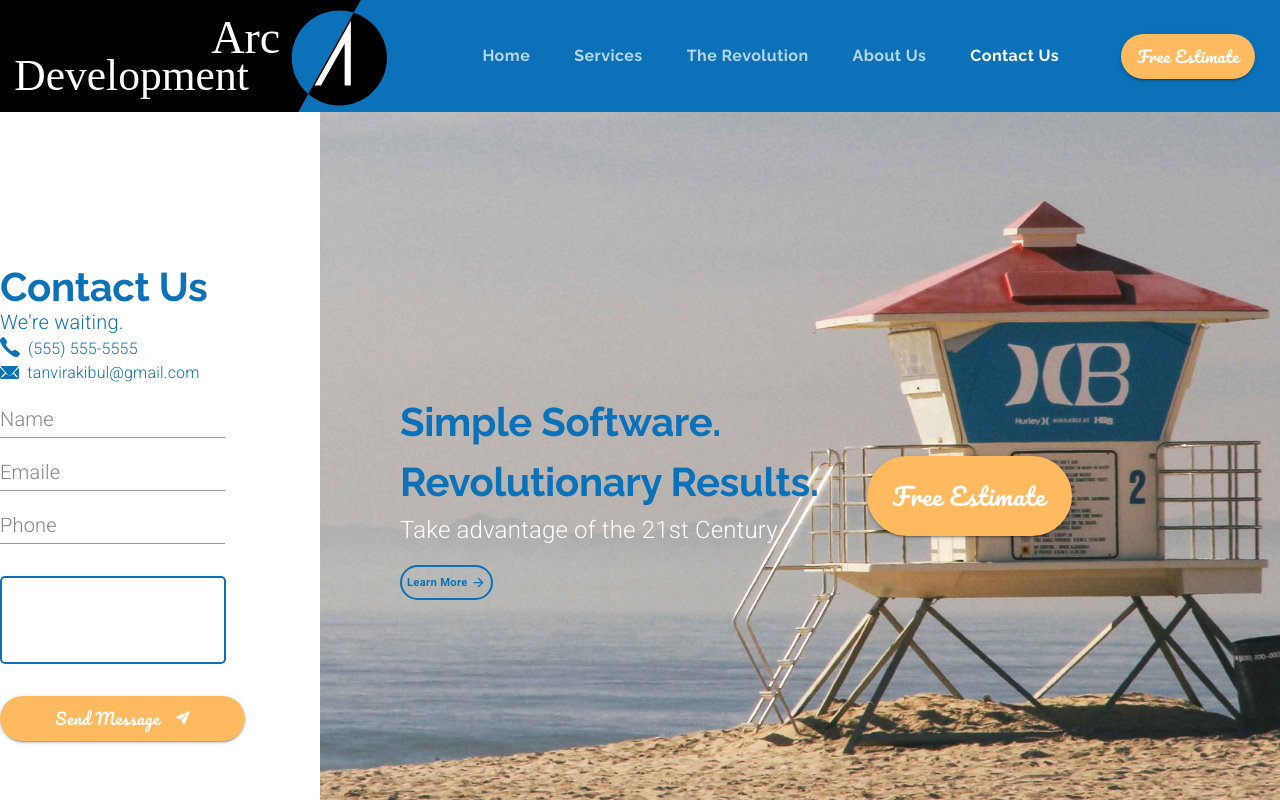
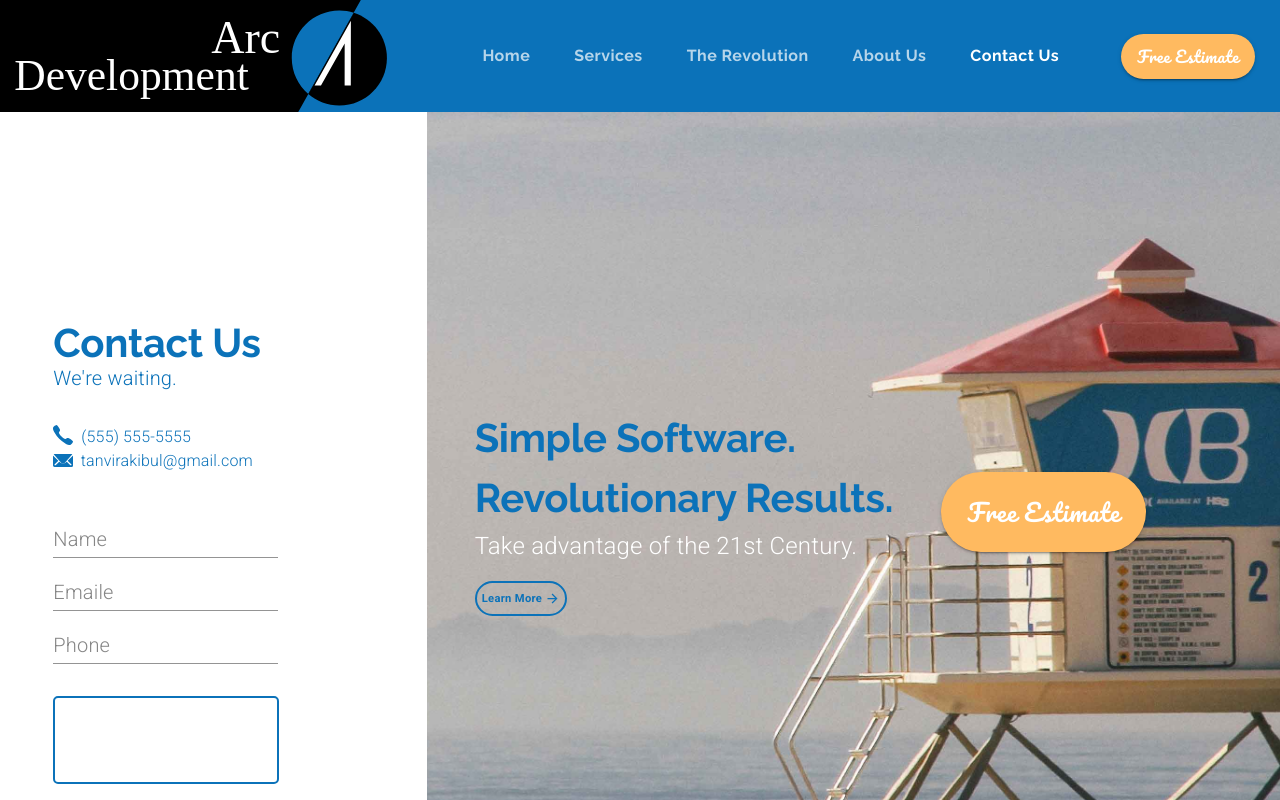
Before and after one commit to tanvirakibul/arc-development-app, a React (Create React App) app: page /contact in a window 1280 px wide. Shown: the top 800 px of the page. Built offline with nearby package versions, Linux system fonts and the light colour scheme.

Commit message:
completed the contact us page

```diff
--- a/src/components/Contact.js
+++ b/src/components/Contact.js
@@ -21,7 +21,8 @@ const useStyles = makeStyles(theme => ({
         backgroundPosition:"center",
         backgroundSize: "cover",
         backgroundRepeat: "no-repeat",
-        height: "50em"
+        height: "60em",
+        paddingBottom: "10em"
     },
     estimateButton : {
         ...theme.typography.estimate,
@@ -86,7 +87,11 @@ export default function Contact(props) {
             {/* Form Section */}
             <Grid item container direction="column"
             justify="center"
-             lg={3}>
+            alignItems="center"
+             lg={4}
+             xl={3}>
+                 <Grid item>
+                     <Grid item container direction="column">
                 <Grid item>
                     <Typography variant="h2"
                     style={{lineHeight: 1}}>
@@ -97,7 +102,8 @@ export default function Contact(props) {
                         We're waiting.
                     </Typography>
                 </Grid>
-                <Grid item container>
+                <Grid item container
+                style={{marginTop: "2em"}}>
                     <Grid item>
                         <img src={phoneIcon} alt="phone"
                         style={{marginRight: "0.5em"}} />
@@ -110,7 +116,8 @@ export default function Contact(props) {
                         </Typography>
                     </Grid>
                 </Grid>
-                <Grid item container>
+                <Grid item container
+                style={{marginBottom: "2em"}}>
                     <Grid item>
                         <img src={emailIcon} alt="envelope"
                         style={{marginRight: "0.5em",
@@ -150,7 +157,9 @@ export default function Contact(props) {
                     />
                 </Grid>
 
-                <Grid item style={{marginTop: "2em"}}>
+                <Grid item container
+                justify="center"
+                 style={{marginTop: "2em"}}>
                     <Button variant="contained"
                     className={classes.sendButton}
                     >Send Message
@@ -158,6 +167,8 @@ export default function Contact(props) {
                     style={{marginLeft: "1em"}}
                     /></Button>
                 </Grid>
+            </Grid>
+            </Grid>
             </Grid>
 
 
@@ -168,9 +179,9 @@ export default function Contact(props) {
 
             <Grid item container  className={classes.background}
             alignItems="center"
-            style={{marginTop: "-1em"}}
-             lg={9}>
-                 <Grid item style={{marginLeft: matchesSM ? 0 : "5em",
+             lg={8}
+             xl={9}>
+                 <Grid item style={{marginLeft: matchesSM ? 0 : "3em",
         textAlign: matchesSM ? "center" : "inherit"}}>
             <Grid container>
                 <Grid item>
```
